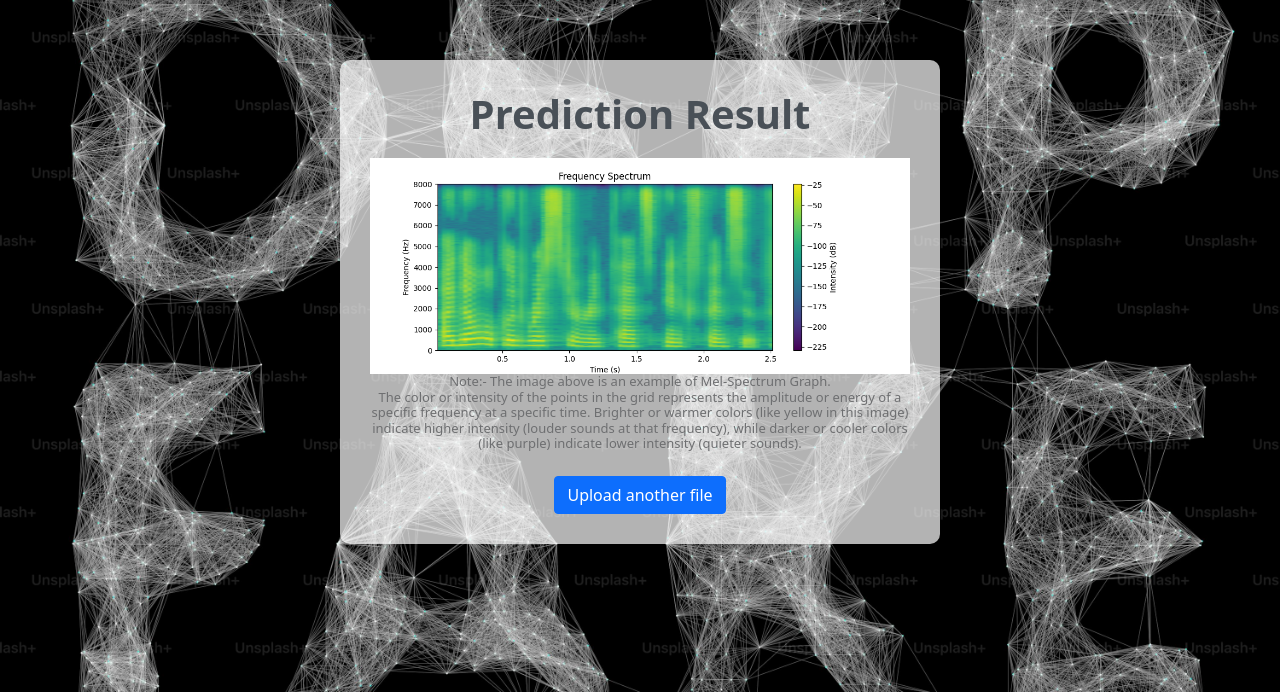
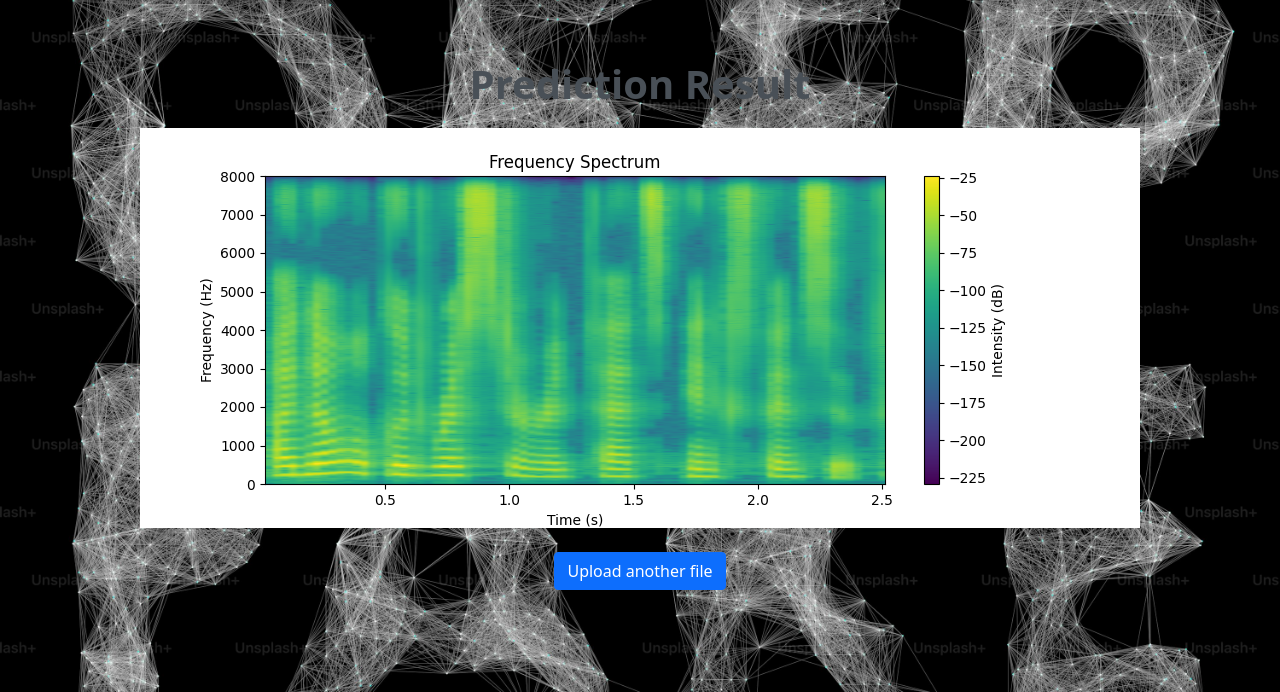
Before and after one commit to kabeer11111/Deepfake-updated-version, a Flask app: template templates/result.html in a window 1280 px wide. Shown: the part 68-760 px from the top of the page. Run offline with Flask 3, Linux system fonts and the light colour scheme; the template is opened without the code that fills it, so the values that code supplies are empty; some libraries are stand-ins or nearby versions.

Commit message:
Update result.html

```diff
--- a/templates/result.html
+++ b/templates/result.html
@@ -37,9 +37,7 @@
             color: #495057;
             font-weight: bold;
         }
-        h6{
-            color: #6e6f71;
-            font-size: small;
+
         }
         .container {
             max-width: 600px;
@@ -78,9 +76,6 @@
     <div class="text-center">
         <img src="{{ url_for('static', filename='frequency_graph.png') }}" alt="Frequency Spectrum" class="img-center">
     </div>
-    <h6 class="text-center">Note:- The image above is an example of Mel-Spectrum Graph.<br>
-         The color or intensity of the points in the grid represents the amplitude or energy of a specific frequency at a specific time. Brighter or warmer colors (like yellow in this image) indicate higher intensity (louder sounds at that frequency), while darker or cooler colors (like purple) indicate lower intensity (quieter sounds).
-    </h6>
 
     <div class="text-center mt-4">
         <a href="{{ url_for('index') }}" class="btn btn-primary">Upload another file</a>
```
